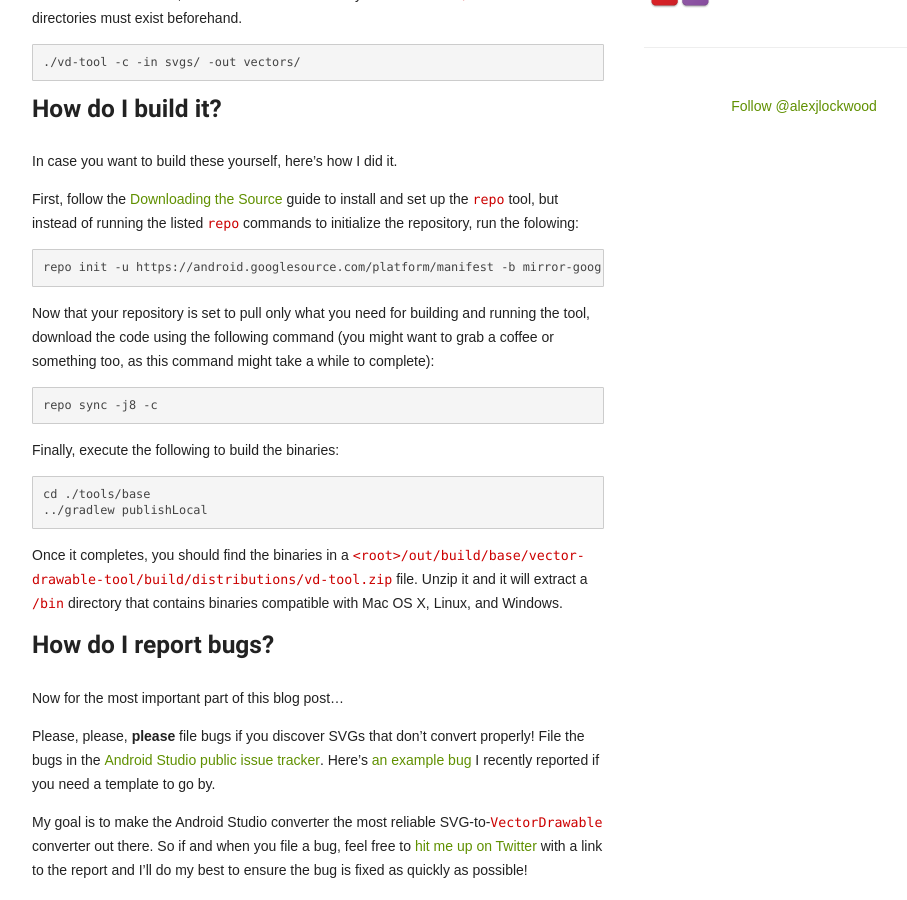
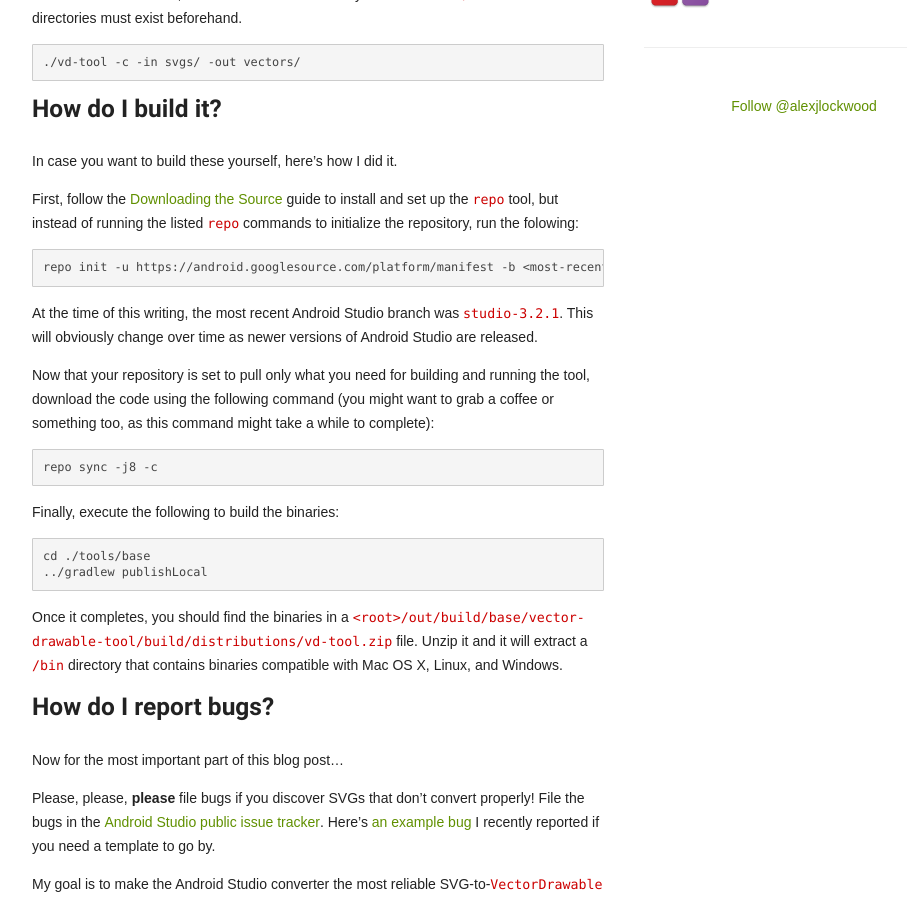
Before and after one commit to alexjlockwood/AndroidDesignPatterns, a Jekyll site: the page built from _posts/2018-11-13-android-studio-svg-to-vector-cli.md, in a window 1280 px wide and 900 px high, scrolled down 884 px. Shown: the whole window, without its empty margins (252-1159 px from the left). Built offline with Jekyll 4.4.1, drawn with Linux system fonts in a browser that asks for light colours; some web fonts are replaced; a script that is not in the unit is left out; comment, search, counter and statistics services are not loaded.

Commit message:
revert update to branch name

````diff
--- a/_posts/2018-11-13-android-studio-svg-to-vector-cli.md
+++ b/_posts/2018-11-13-android-studio-svg-to-vector-cli.md
@@ -37,8 +37,10 @@
 First, follow the [Downloading the Source](https://source.android.com/source/downloading.html) guide to install and set up the `repo` tool, but instead of running the listed `repo` commands to initialize the repository, run the folowing:
 
 ```
-repo init -u https://android.googlesource.com/platform/manifest -b mirror-goog-studio-master-dev
+repo init -u https://android.googlesource.com/platform/manifest -b <most-recent-android-studio-branch>
 ```
+
+At the time of this writing, the most recent Android Studio branch was `studio-3.2.1`. This will obviously change over time as newer versions of Android Studio are released.
 
 Now that your repository is set to pull only what you need for building and running the tool, download the code using the following command (you might want to grab a coffee or something too, as this command might take a while to complete):
 
````
